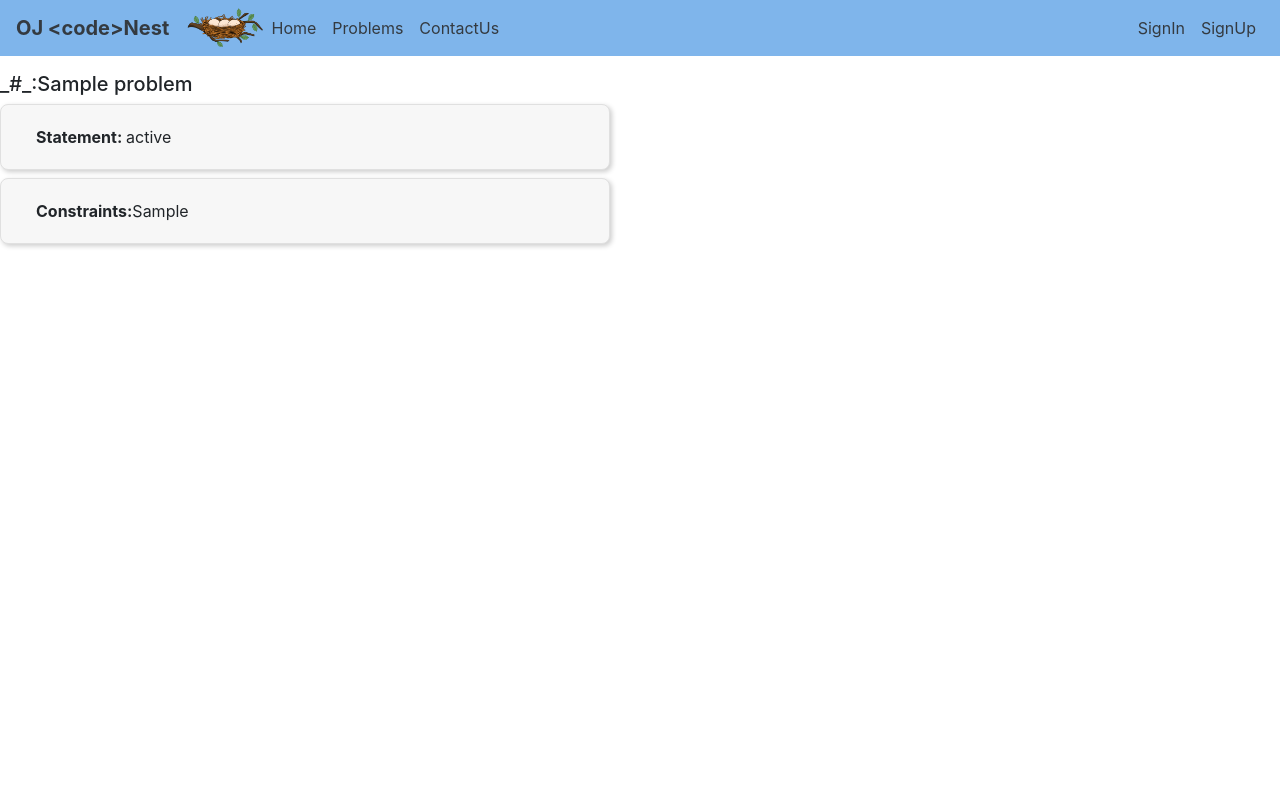
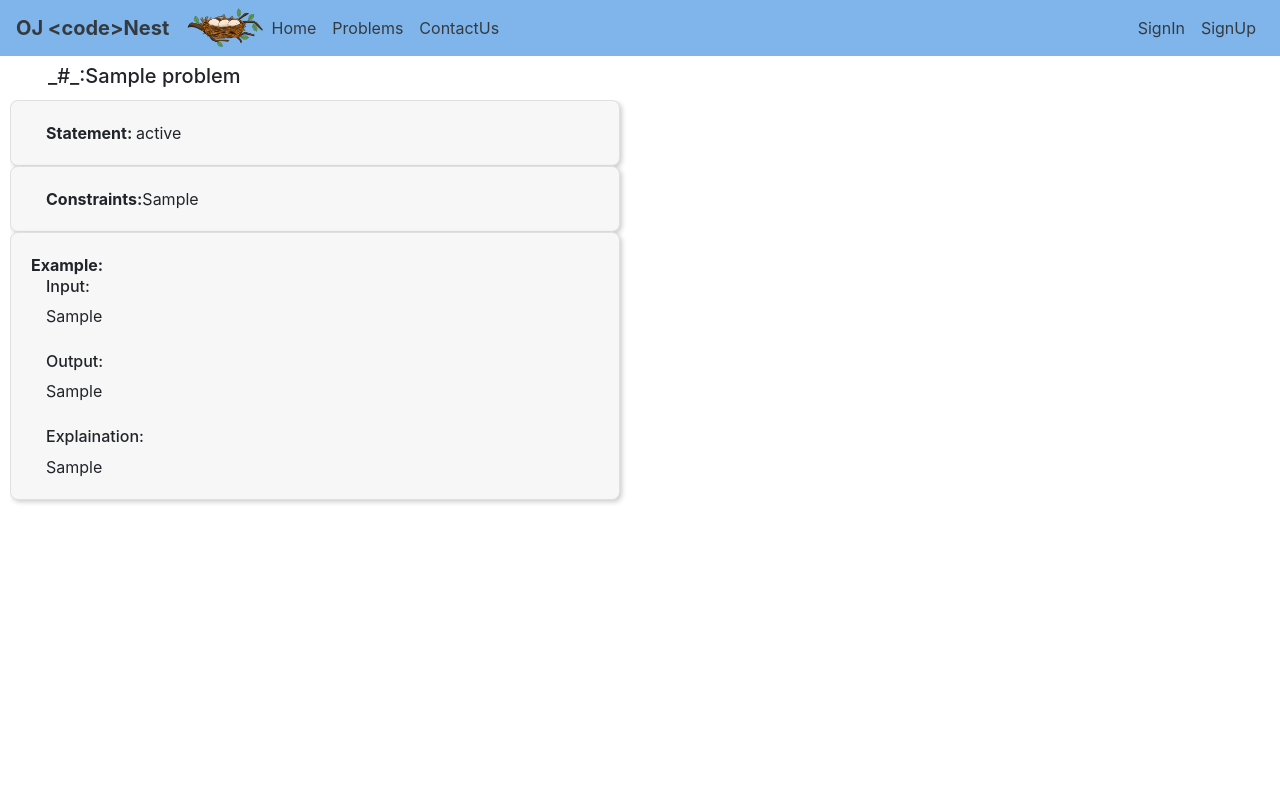
Before and after one commit to TylerRake7468/OnlineJudge, a Django app: page /ojapp/problems/1 in a window 1280 px wide. Before the commit the page ends 248 px from the top, so only its background shows below. Run offline with Django 4.2, Linux system fonts and the light colour scheme; tables that the repository leaves empty hold one stand-in row (values such as "Sample post"); some libraries are stand-ins or nearby versions.

Commit message:
Added scrollbar in problem solve page

```diff
--- a/ojapp/models.py
+++ b/ojapp/models.py
@@ -36,3 +36,9 @@ class Problem(models.Model):
 
 	def safe_statement(self):
 		return mark_safe(self.statement)
+
+	def safe_input(self):
+		return mark_safe(self.example_input)
+
+	def safe_output(self):
+		return mark_safe(self.example_output)
--- a/ojapp/templates/ojapp/problem_show.html
+++ b/ojapp/templates/ojapp/problem_show.html
@@ -13,22 +13,78 @@
     ul {
         list-style-type: square; /* Change to 'circle' or 'disc' for different styles */
     }
+    .scrollbar {
+	  margin-left: 10px;
+	  float: left;
+	  height: 700px;
+	  width: 622px;
+	  background: #fff;
+	  overflow-y: scroll;
+	  margin-bottom: 25px;
+	}
+	.force-overflow {
+	  min-height: 450px;
+	}
+
+	.scrollbar-primary::-webkit-scrollbar {
+	  width: 12px;
+	  background-color: #F5F5F5;
+	}
+
+	.scrollbar-primary::-webkit-scrollbar-thumb {
+	  border-radius: 10px;
+	  -webkit-box-shadow: inset 0 0 6px rgba(0, 0, 0, 0.1);
+	  background-color: #7fb5eb;
+	}
+
+	.scrollbar-primary {
+	  scrollbar-color: #4285F4 #F5F5F5;
+	}
+
+	.scrollbar-danger::-webkit-scrollbar-track {
+	  -webkit-box-shadow: inset 0 0 6px rgba(0, 0, 0, 0.1);
+	  background-color: #F5F5F5;
+	  border-radius: 10px;
+	}
+
+	.scrollbar-danger::-webkit-scrollbar {
+	  width: 12px;
+	  background-color: #F5F5F5;
+	}
+
+
 {% endblock %}
 
 {% block body %}
-<div class="my-3">
-	<h5>_#_:{{ problem.title }}</h5>
+<h5 class="my-2 mx-5">_#_:{{ problem.title }}</h5>
+<div class="my-1 scrollbar scrollbar-primary">
+	<div class="force-overflow">
 			<div class="soft-border-div">
 				<div class="container">
 					<b>Statement: </b>{{ problem.safe_statement|safe }}
 				</div>
 			</div>
-	<h6></h6>
 			<div class="soft-border-div">
 				<div class="container">
 					<b>Constraints:</b>{{ problem.safe_constraints|safe }}
 				</div>
 			</div>
+			<div class="soft-border-div">
+				<b>Example:</b><br>
+				<div class="container">
+					<h6>Input:</h6>
+					{{ problem.safe_input|safe }}
+				</div><br>
+				<div class="container">
+					<h6>Output:</h6>
+					{{ problem.safe_output|safe }}
+				</div><br>
+				<div class="container">
+					<h6>Explaination:</h6>
+					{{ problem.example_explain }}
+				</div>
+			</div>
+	</div>
 </div>
 
 {% endblock %}
```
Lines whose indentation alone changed are shown as unchanged.
